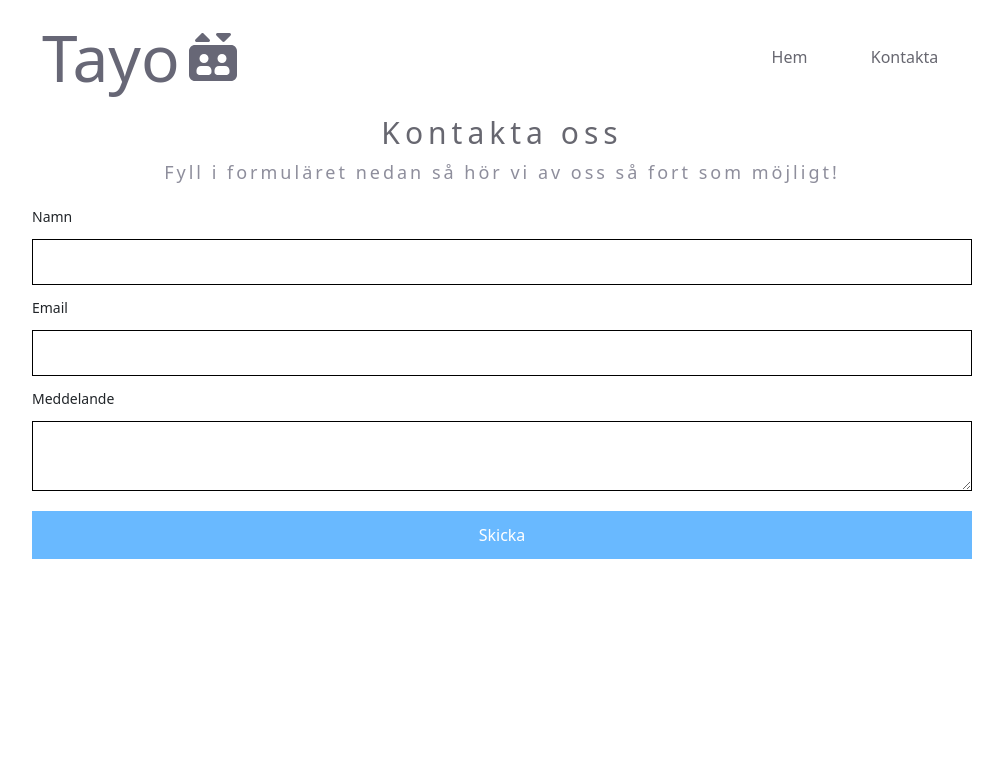
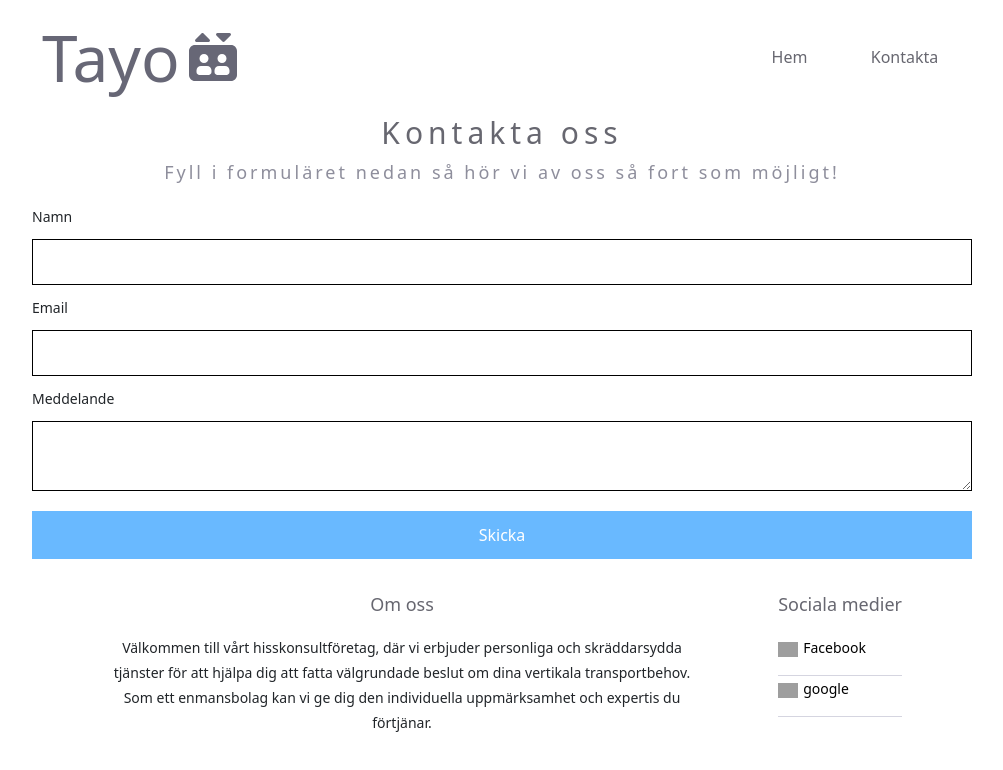
Before and after one commit to patrikyo/tayo-fe, a React (Create React App) app: page /contact in a window 1280 px wide. Shown: the top 770 px of the page, without its empty margins (138-1141 px from the left). Built offline with nearby package versions, Linux system fonts and the light colour scheme; grey boxes are pictures that could not be loaded.

Commit message:
Updates copy

```diff
--- a/src/components/app/App.js
+++ b/src/components/app/App.js
@@ -12,7 +12,7 @@ import Contact from "../contact/Contact";
 import Footer from "../footer/Footer";
 
 function App() {
-  const aboutUsSection = new SectionClass(
+  const services = new SectionClass(
     "Våra tjänster",
     2,
     "Med stor kunskap inom rulltrappor och hissar är vi heltäckande men i ett litet företag som kan ge personlig service. Det är viktigt för oss att vi har en nära kontakt med våra kunder.",
@@ -21,14 +21,14 @@ function App() {
       new cardClass(
         "",
         "Service",
-        "Vi tillhandahåller 24/7 akutreparationstjänster, så du kan lita på oss när du behöver det som mest. Vårt team är alltid redo att svara på alla hiss- eller rulltrappsnödsituationer och säkerställa att din byggnad är säker och tillgänglig vid alla tider.",
+        "Vi tillhandahåller 24/7 akutreparationstjänster, så du kan lita på oss när du behöver det som mest. Vi är alltid redo att svara på alla hiss- eller rulltrappsnödsituationer och säkerställa att din byggnad är säker och tillgänglig vid alla tider.",
         true,
         "faUsersLine"
       ),
       new cardClass(
         "",
         "Felsökning & reperation",
-        "Vårt team av erfarna och certifierade tekniker har expertisen att diagnostisera och reparera alla typer av hiss- och rulltrappsystem, från hydrauliska till drag- och maskinrumslösa system.",
+        "Med en erfaren och certifierade tekniker har vi expertisen att diagnostisera och reparera alla typer av hiss- och rulltrappsystem, från hydrauliska till drag- och maskinrumslösa system.",
         true,
         "faUsersLine"
       ),
@@ -65,7 +65,7 @@ function App() {
           path="/"
           element={
             <>
-              <Header /> <Hero /> <Section section={aboutUsSection} />
+              <Header /> <Hero /> <Section section={services} />
               <Section section={sectionService} />
               <div className="footer_wrapper">
                 <Footer />
@@ -79,7 +79,7 @@ function App() {
           path="/contact"
           element={
             <>
-              <Header /> <Contact />
+              <Header /> <Contact /> <Footer />
             </>
           }
         />
--- a/src/components/footer/Footer.js
+++ b/src/components/footer/Footer.js
@@ -6,15 +6,10 @@ const Footer = function () {
         <div className="footer__aboutUs">
           <h2 className="footer__header">Om oss</h2>
           <div className="footer__body">
-            Lorem Ipsum is simply dummy text of the printing and typesetting
-            industry. Lorem Ipsum has been the industry's standard dummy text
-            ever since the 1500s, when an unknown printer took a galley of type
-            and scrambled it to make a type specimen book. It has survived not
-            only five centuries, but also the leap into electronic typesetting,
-            remaining essentially unchanged. It was popularised in the 1960s
-            with the release of Letraset sheets containing Lorem Ipsum passages,
-            and more recently with desktop publishing software like Aldus
-            PageMaker including versions of Lorem Ipsum.
+            Välkommen till vårt hisskonsultföretag, där vi erbjuder personliga
+            och skräddarsydda tjänster för att hjälpa dig att fatta välgrundade
+            beslut om dina vertikala transportbehov. Som ett enmansbolag kan vi
+            ge dig den individuella uppmärksamhet och expertis du förtjänar.
           </div>
         </div>
         <div className="footer__socialmedia">
```
